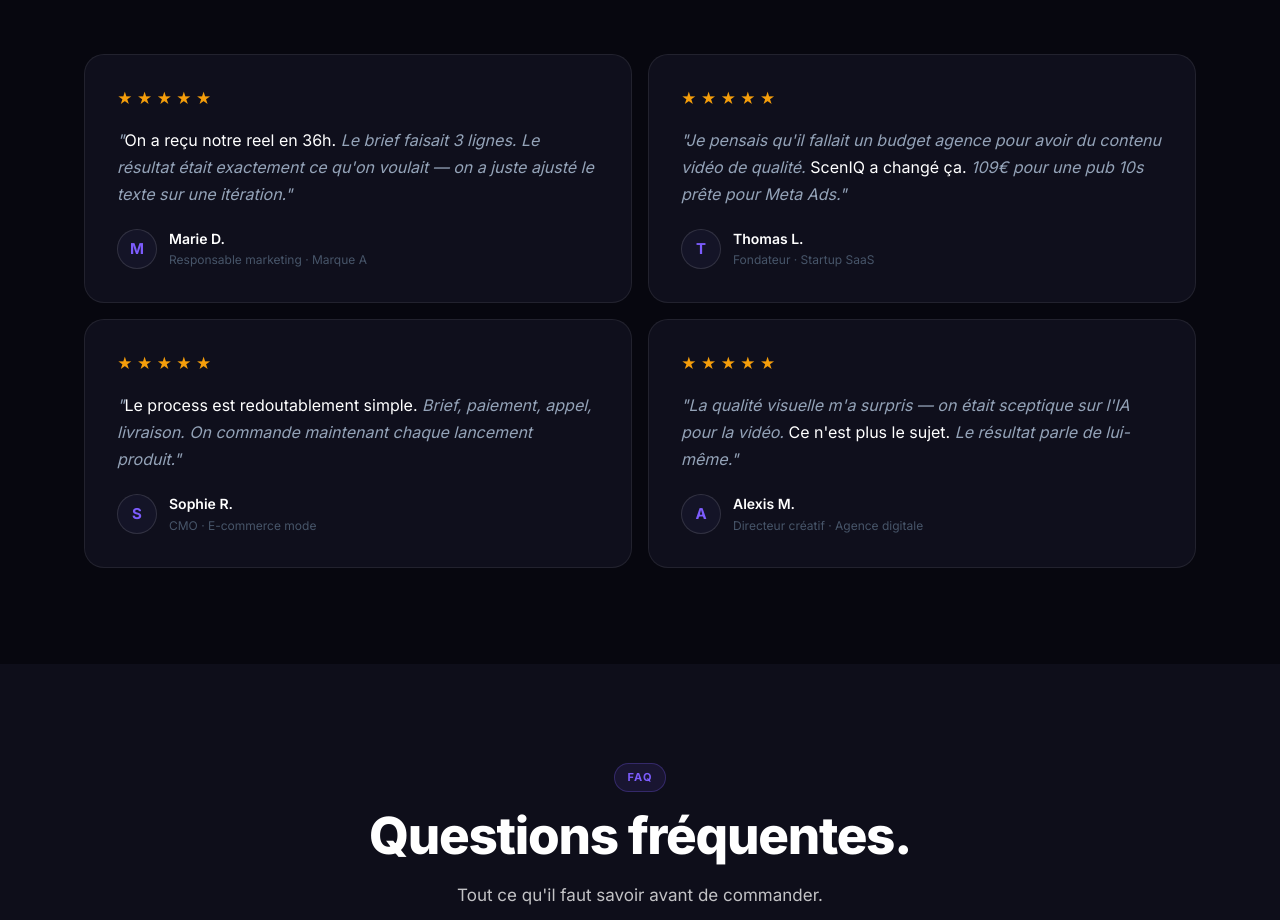
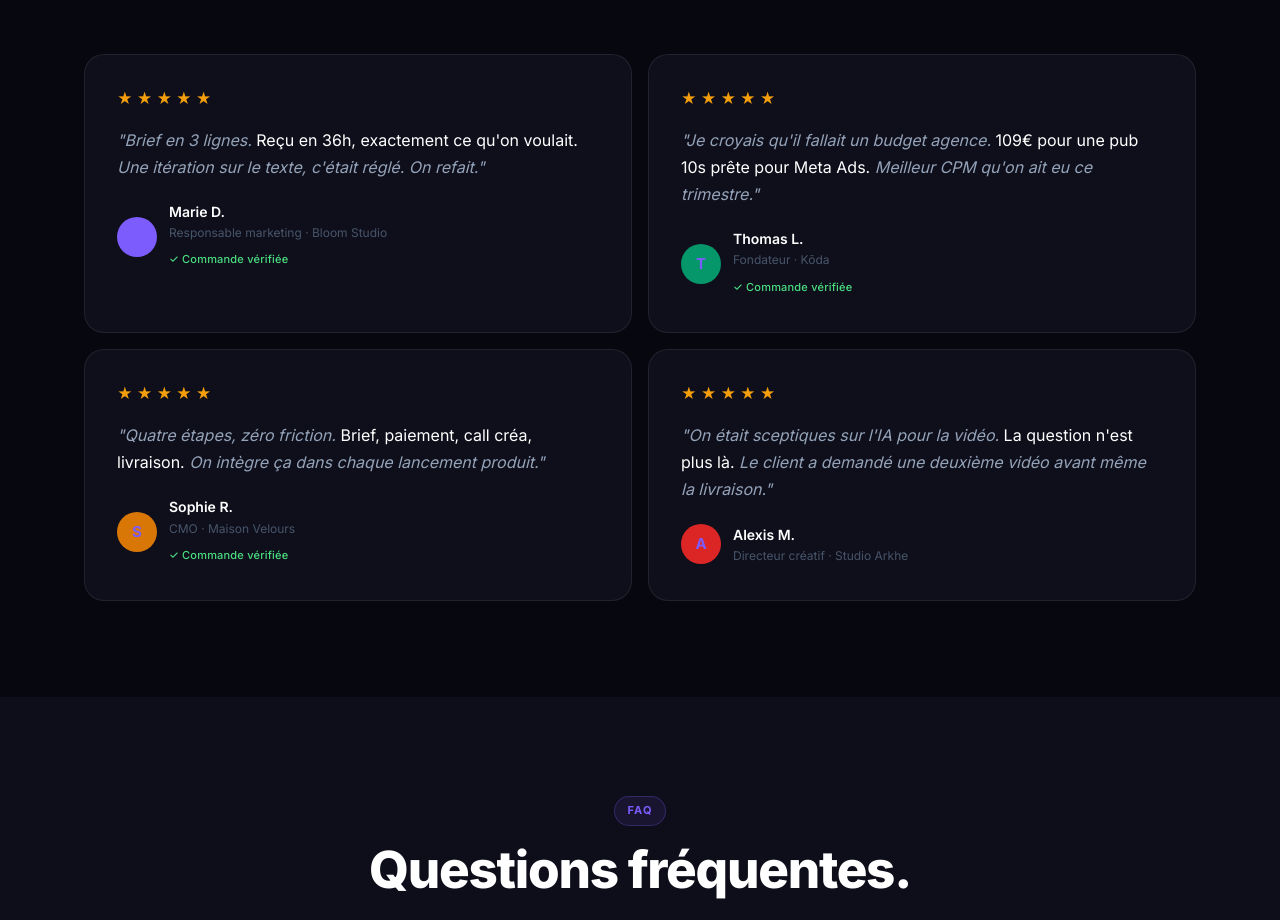
Before and after one commit to sceniqstudio/sceniq, a Next.js app: page / in a window 1280 px wide. Shown: the part 7409-8329 px from the top of the page. Built offline with nearby package versions, Linux system fonts and the light colour scheme; no server answers.

Commit message:
fix: public routes légales + credibilité témoignages

```diff
--- a/app/landing-v2.css
+++ b/app/landing-v2.css
@@ -696,6 +696,11 @@ body:has(.lv2) {
 }
 .lv2-test-name { font-size: 14px; font-weight: 600; }
 .lv2-test-role { font-size: 12px; color: var(--g6); }
+.lv2-test-verified {
+  display: inline-flex; align-items: center; gap: 4px;
+  font-size: 11px; color: #4ADE80; margin-top: 3px;
+  font-weight: 500; letter-spacing: 0.2px;
+}
 
 /* ── FAQ 2-COL GRID ──────────────────────────────────────────── */
 .lv2-faq-grid {
--- a/app/page.tsx
+++ b/app/page.tsx
@@ -985,10 +985,13 @@ export default function HomePage() {
                   {item.pre}<em>{item.em}</em>{item.post}
                 </p>
                 <div className="lv2-test-author">
-                  <div className="lv2-test-avatar">{item.init}</div>
+                  <div className="lv2-test-avatar" style={{ background: item.color, border: 'none' }}>{item.init}</div>
                   <div>
                     <div className="lv2-test-name">{item.name}</div>
                     <div className="lv2-test-role">{item.role}</div>
+                    {item.verified && (
+                      <div className="lv2-test-verified">✓ Commande vérifiée</div>
+                    )}
                   </div>
                 </div>
               </div>
--- a/lib/i18n.ts
+++ b/lib/i18n.ts
@@ -167,10 +167,10 @@ export const translations = {
       h2a:   'Ce que disent',
       h2b:   'les marques.',
       items: [
-        { init: 'M', name: 'Marie D.',  role: 'Responsable marketing · Marque A',    em: 'On a reçu notre reel en 36h.', pre: '"', post: ' Le brief faisait 3 lignes. Le résultat était exactement ce qu\'on voulait — on a juste ajusté le texte sur une itération."' },
-        { init: 'T', name: 'Thomas L.', role: 'Fondateur · Startup SaaS',            em: 'ScenIQ a changé ça.', pre: '"Je pensais qu\'il fallait un budget agence pour avoir du contenu vidéo de qualité. ', post: ' 109€ pour une pub 10s prête pour Meta Ads."' },
-        { init: 'S', name: 'Sophie R.', role: 'CMO · E-commerce mode',               em: 'Le process est redoutablement simple.', pre: '"', post: ' Brief, paiement, appel, livraison. On commande maintenant chaque lancement produit."' },
-        { init: 'A', name: 'Alexis M.', role: 'Directeur créatif · Agence digitale', em: 'Ce n\'est plus le sujet.', pre: '"La qualité visuelle m\'a surpris — on était sceptique sur l\'IA pour la vidéo. ', post: ' Le résultat parle de lui-même."' },
+        { init: 'M', color: '#7C5CFC', name: 'Marie D.',  role: 'Responsable marketing · Bloom Studio', verified: true,  em: 'Reçu en 36h, exactement ce qu\'on voulait.', pre: '"Brief en 3 lignes. ', post: ' Une itération sur le texte, c\'était réglé. On refait."' },
+        { init: 'T', color: '#059669', name: 'Thomas L.', role: 'Fondateur · Kōda',                      verified: true,  em: '109€ pour une pub 10s prête pour Meta Ads.', pre: '"Je croyais qu\'il fallait un budget agence. ', post: ' Meilleur CPM qu\'on ait eu ce trimestre."' },
+        { init: 'S', color: '#D97706', name: 'Sophie R.', role: 'CMO · Maison Velours',                  verified: true,  em: 'Brief, paiement, call créa, livraison.', pre: '"Quatre étapes, zéro friction. ', post: ' On intègre ça dans chaque lancement produit."' },
+        { init: 'A', color: '#DC2626', name: 'Alexis M.', role: 'Directeur créatif · Studio Arkhe',      verified: false, em: 'La question n\'est plus là.', pre: '"On était sceptiques sur l\'IA pour la vidéo. ', post: ' Le client a demandé une deuxième vidéo avant même la livraison."' },
       ],
     },
 
@@ -488,10 +488,10 @@ export const translations = {
       h2a:   'What brands',
       h2b:   'are saying.',
       items: [
-        { init: 'M', name: 'Marie D.',  role: 'Marketing Manager · Brand A',      em: 'We received our reel in 36 hours.',     pre: '"', post: ' The brief was 3 lines. The result was exactly what we wanted — we just tweaked the text in one revision."' },
-        { init: 'T', name: 'Thomas L.', role: 'Founder · SaaS Startup',           em: 'ScenIQ changed that.',                  pre: '"I thought you needed an agency budget to get quality video content. ', post: ' €109 for a 10-second ad, ready for Meta Ads."' },
-        { init: 'S', name: 'Sophie R.', role: 'CMO · Fashion E-commerce',         em: 'The process is brutally simple.',        pre: '"', post: ' Brief, payment, call, delivery. We order one for every product launch now."' },
-        { init: 'A', name: 'Alexis M.', role: 'Creative Director · Digital Agency',em: 'It\'s not a question anymore.',         pre: '"The visual quality surprised me — we were skeptical about AI for video. ', post: ' The work speaks for itself."' },
+        { init: 'M', color: '#7C5CFC', name: 'Marie D.',  role: 'Marketing Manager · Bloom Studio',    verified: true,  em: 'Delivered in 36h, exactly what we wanted.', pre: '"Three-line brief. ', post: ' One text revision and it was done. We\'re ordering again."' },
+        { init: 'T', color: '#059669', name: 'Thomas L.', role: 'Founder · Kōda',                      verified: true,  em: '€109 for a 10-second ad ready for Meta Ads.', pre: '"I thought you needed an agency budget. ', post: ' Best CPM we\'ve had this quarter."' },
+        { init: 'S', color: '#D97706', name: 'Sophie R.', role: 'CMO · Maison Velours',                verified: true,  em: 'Brief, payment, creative call, delivery.', pre: '"Four steps, zero friction. ', post: ' We\'re integrating this into every product launch."' },
+        { init: 'A', color: '#DC2626', name: 'Alexis M.', role: 'Creative Director · Studio Arkhe',    verified: false, em: 'The question is no longer relevant.', pre: '"We were skeptical about AI for video. ', post: ' The client asked for a second video before the first one even landed."' },
       ],
     },
 
--- a/middleware.ts
+++ b/middleware.ts
@@ -6,8 +6,11 @@ const isPublicRoute = createRouteMatcher([
   '/sign-in(.*)',
   '/sign-up(.*)',
   '/commande(.*)',        // Checkout public — pas d'auth requise
+  '/mentions-legales',   // Pages légales publiques
+  '/confidentialite',    // Pages légales publiques
   '/api/orders(.*)',     // API checkout public
   '/api/upload(.*)',     // Upload refs public
+  '/api/contact(.*)',    // Formulaire contact public
   '/api/webhooks/(.*)',  // Stripe webhooks — pas d'auth Clerk
   '/sandbox(.*)',        // Sandbox de test agents — pas d'auth
 ])
```
